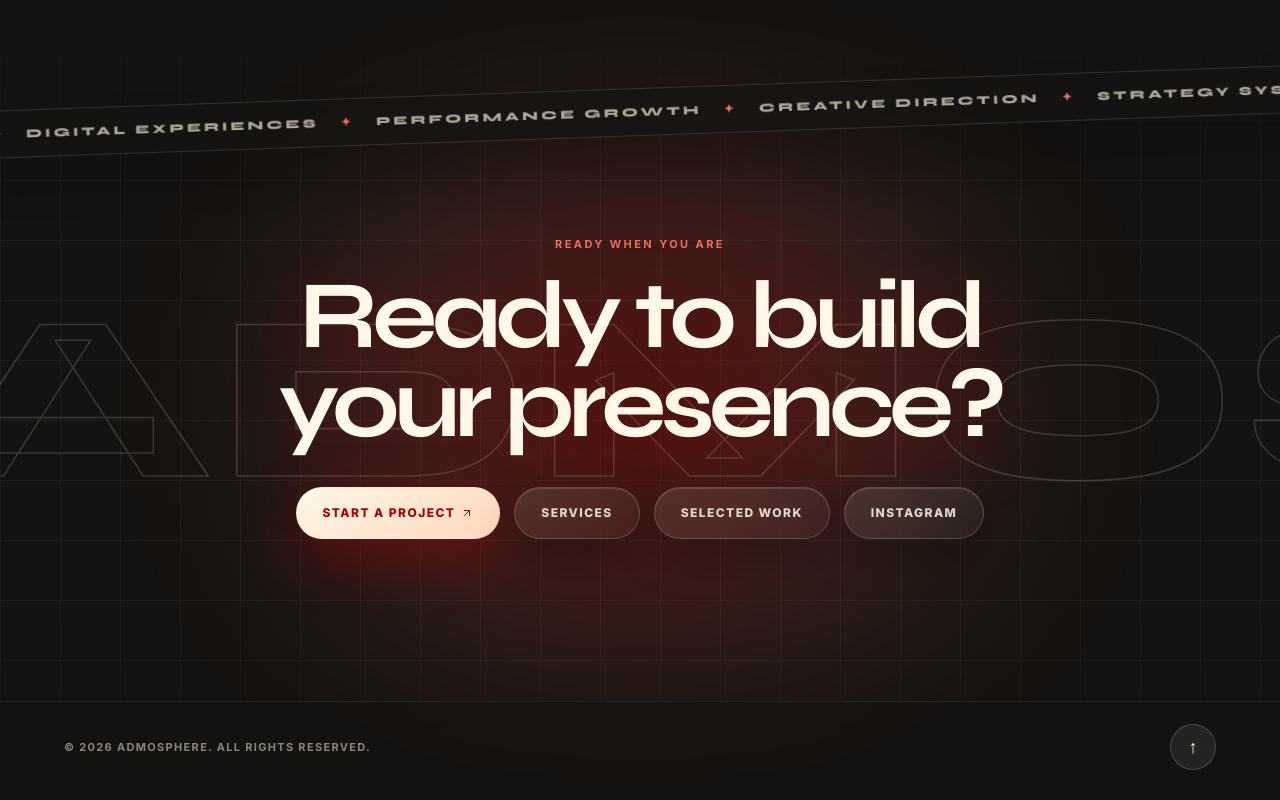
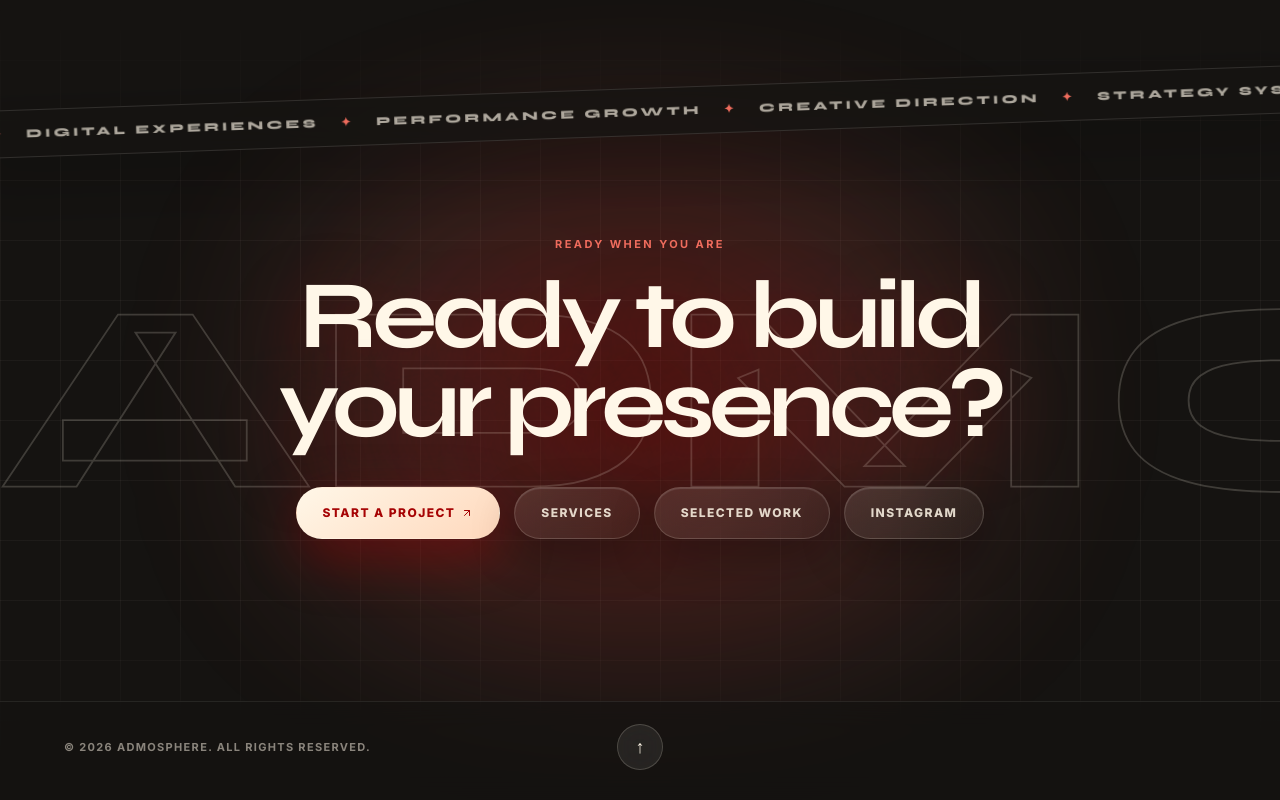
Before and after one commit to MOHAMMEDAHRASKHANKP/-admosphere-site, a React (Vite) app: page / in a window 1280 px wide. Shown: the part 7725-8525 px from the top of the page. Built offline with nearby package versions, Linux system fonts and the light colour scheme.

Commit message:
fix: center the scroll-to-top button to avoid clash with WhatsApp, enlarge ADMOSPHERE watermark to 21vw edge-to-edge

```diff
--- a/src/styles/footer.css
+++ b/src/styles/footer.css
@@ -49,8 +49,7 @@
   left: 50%;
   top: 50%;
   transform: translate(-50%, -50%);
-  /* wide enough to hold the full word without clipping */
-  width: 110%;
+  width: 100%;
 
   text-align: center;
 
@@ -61,17 +60,17 @@
   font-synthesis: none;
   text-rendering: geometricPrecision;
   -webkit-font-smoothing: antialiased;
-  /* Large enough so all 9 letters span the full viewport width */
-  font-size: clamp(72px, 18.5vw, 320px);
+  /* ~21vw gives ADMOSPHERE (9 chars + tracking) edge-to-edge at 1200–1440px */
+  font-size: clamp(80px, 21vw, 350px);
   line-height: 1;
-  /* Tight tracking so letters fill edge-to-edge without overflow */
-  letter-spacing: 0.04em;
+  /* Minimal tracking — letters fill the width without overflow */
+  letter-spacing: 0.02em;
   white-space: nowrap;
   text-transform: uppercase;
 
   /* Uniform outline stroke — same weight on every glyph */
   color: transparent;
-  -webkit-text-stroke: 1.6px rgba(255,247,232,.16);
+  -webkit-text-stroke: 1.8px rgba(255,247,232,.18);
 
   z-index: 1;
   pointer-events: none;
@@ -181,13 +180,15 @@
   box-shadow: 0 18px 55px rgba(166,3,4,.45);
 }
 
-/* ── Bottom bar — completely separated from watermark ─── */
+/* ── Bottom bar — copyright left, ↑ center, right stays clear for WhatsApp ─── */
 .cinema-bottom {
   position: relative;
   z-index: 10;
-  display: flex;
-  justify-content: space-between;
+  display: grid;
+  /* 3 equal columns: copyright | ↑ button | empty (keeps WhatsApp clear) */
+  grid-template-columns: 1fr auto 1fr;
   align-items: center;
+  gap: 16px;
   padding: 22px 5vw 30px;
   border-top: 1px solid rgba(255,247,232,.08);
   background: rgba(21,19,17,.60);
@@ -201,10 +202,14 @@
   font-weight: 700;
   letter-spacing: .12em;
   text-transform: uppercase;
+  /* stays on left column */
+  justify-self: start;
 }
 
-/* ── Scroll-to-top button ─── */
+/* ── Scroll-to-top button — center column, never near WhatsApp ─── */
 .top-button {
+  /* center column via grid auto placement */
+  justify-self: center;
   width: 46px;
   height: 46px;
   border: 1px solid rgba(255,247,232,.18);
@@ -262,13 +267,17 @@
   }
 
   .cinema-bg-word {
-    /* On mobile keep it big enough to fill the width */
-    font-size: clamp(52px, 18vw, 140px);
-    letter-spacing: 0.02em;
+    font-size: clamp(52px, 20vw, 160px);
+    letter-spacing: 0.01em;
   }
 
   .cinema-bottom {
+    grid-template-columns: 1fr auto;  /* on mobile: copyright left, button center */
     padding: 18px 24px 26px;
+  }
+
+  .top-button {
+    justify-self: end;
   }
 
   .cinema-marquee {
```
